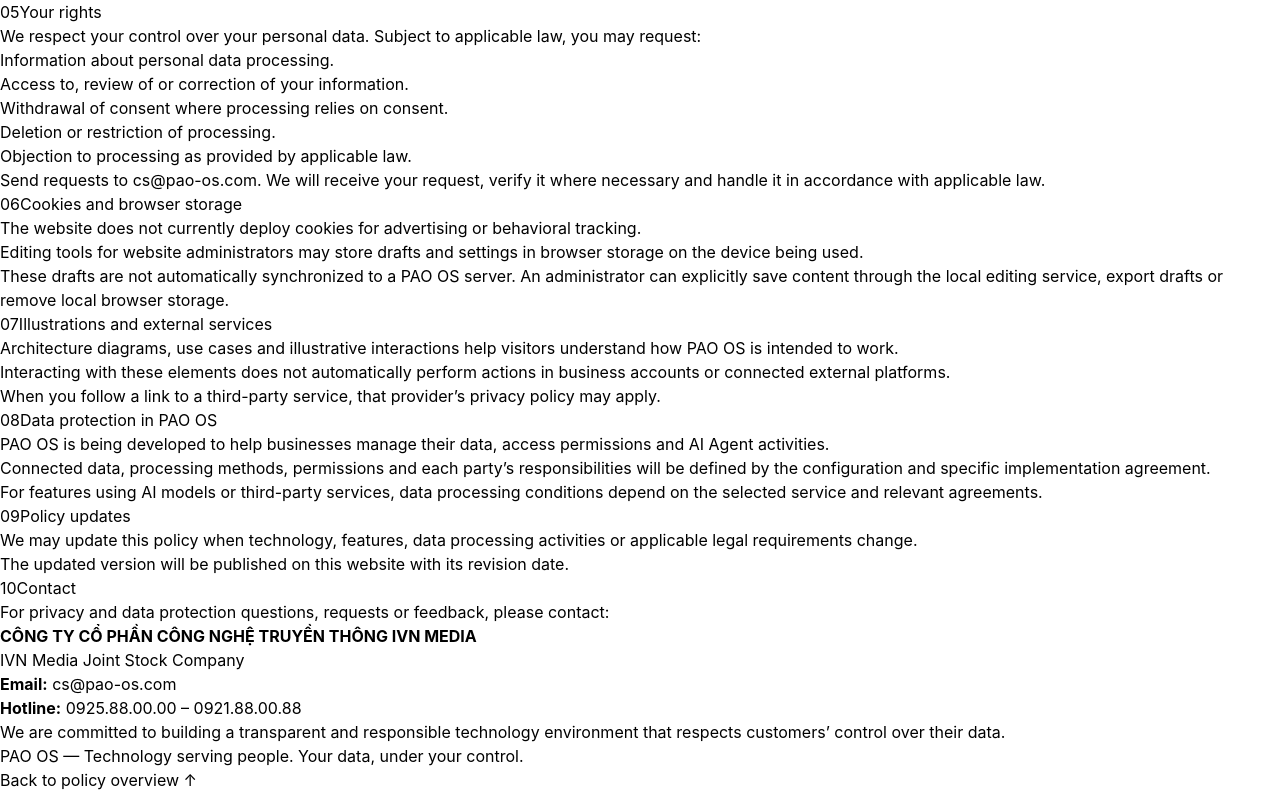
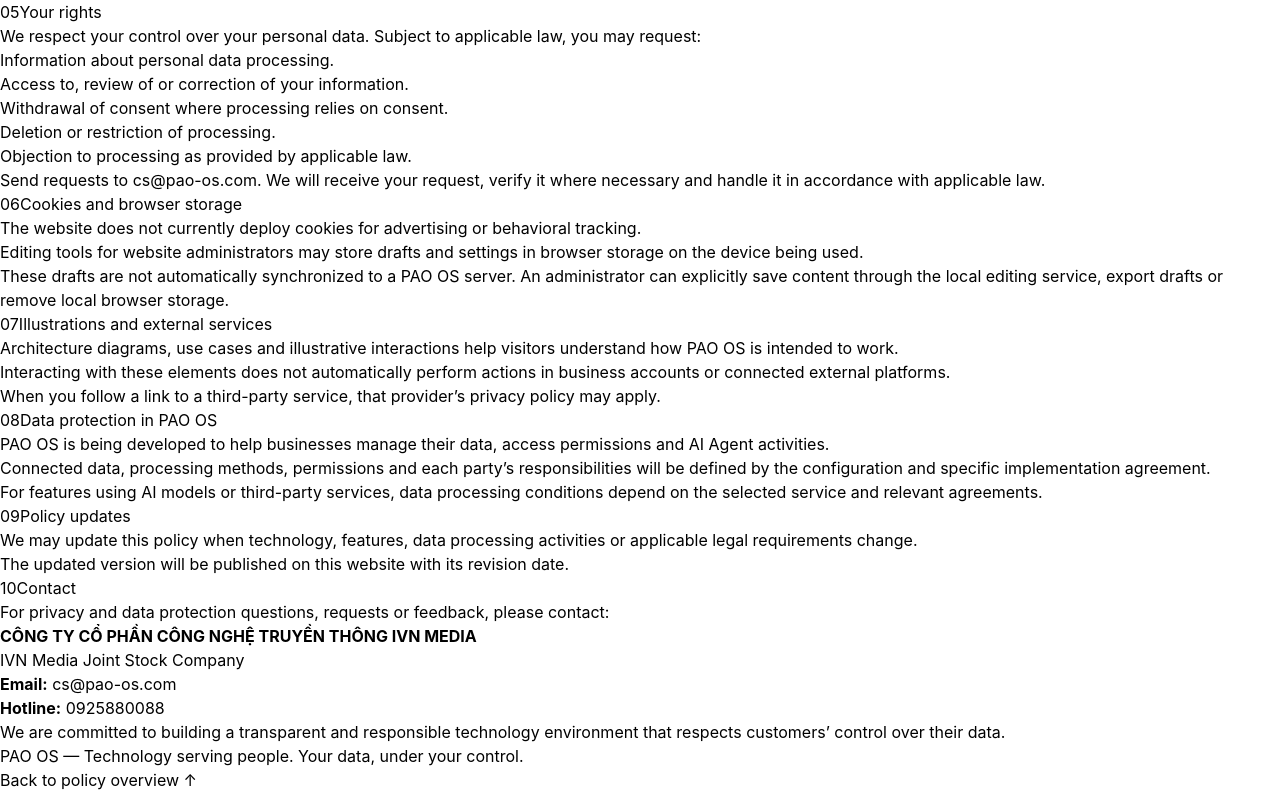
Before and after one commit to CEH-YuLing/PAO-Website, a Next.js app: page /en/privacy in a window 1280 px wide. Shown: the part 1009-1801 px from the top of the page. Built offline with nearby package versions, Linux system fonts and the light colour scheme.

Commit message:
Use 0925880088 as the sole PAO contact number

```diff
--- a/components/privacy-content.tsx
+++ b/components/privacy-content.tsx
@@ -12,10 +12,10 @@
 };
 
 function inline(text: string): ReactNode {
-  return text.split(/(\*\*.*?\*\*|cs@pao-os\.com|0925\.88\.00\.00|0921\.88\.00\.88)/g).map((part, i) => {
+  return text.split(/(\*\*.*?\*\*|cs@pao-os\.com|0925880088)/g).map((part, i) => {
     if (part.startsWith('**') && part.endsWith('**')) return <strong key={i}>{inline(part.slice(2, -2))}</strong>;
     if (part === 'cs@pao-os.com') return <a key={i} href="mailto:cs@pao-os.com">{part}</a>;
-    if (/^092[15]\./.test(part)) return <a key={i} href={`tel:+84${part.replaceAll('.', '').slice(1)}`}>{part}</a>;
+    if (part === '0925880088') return <a key={i} href={`tel:+84${part.replaceAll('.', '').slice(1)}`}>{part}</a>;
     return part;
   });
 }
--- a/lib/content-en.json
+++ b/lib/content-en.json
@@ -166,7 +166,7 @@
   "lien-he.copy.2": "Your business.",
   "lien-he.copy.3": "A way forward with PAO.",
   "lien-he.copy.4": "Talk to IVN Network about your business challenges and how PAO can help connect the work.",
-  "lien-he.copy.5": "Call 0925 88 00 88",
+  "lien-he.copy.5": "Call 0925880088",
   "lien-he.copy.6": "Explore use cases",
   "footer.copy.1": "PAO · AI Business Operating System for SMEs.",
   "footer.copy.2": "Developed by ",
--- a/lib/content-zh.json
+++ b/lib/content-zh.json
@@ -166,7 +166,7 @@
   "lien-he.copy.2": "您的企业。",
   "lien-he.copy.3": "与 PAO 一起前行。",
   "lien-he.copy.4": "与 IVN Network 交流企业面对的挑战，以及 PAO 如何帮助连接各项工作。",
-  "lien-he.copy.5": "致电 0925 88 00 88",
+  "lien-he.copy.5": "致电 0925880088",
   "lien-he.copy.6": "探索应用场景",
   "footer.copy.1": "PAO · 面向中小企业的 AI 企业操作系统。",
   "footer.copy.2": "开发团队 ",
--- a/lib/content.ts
+++ b/lib/content.ts
@@ -55,5 +55,5 @@
   ['PAO hỗ trợ marketing như thế nào?', 'PAO hướng tới hỗ trợ brief, kế hoạch, nội dung và đọc báo cáo. Kết nối nền tảng quảng cáo, đăng nội dung hoặc chi tiêu cần quyền và nghiệm thu riêng; các thẻ trên website không xác nhận những hành động đó đang hoạt động.'],
   ['PAO có thay thế nhân viên không?', 'PAO được định hướng làm công cụ hỗ trợ và điều phối. Con người vẫn xác định mục tiêu, cung cấp ngữ cảnh, xem xét chất lượng và quyết định những hành động quan trọng.'],
   ['Dữ liệu doanh nghiệp được bảo vệ thế nào?', 'Thiết kế PAO phân tách ngữ cảnh và quyền theo doanh nghiệp, có kiểm soát truy cập và bước duyệt trong các luồng đã hỗ trợ. Phạm vi dữ liệu gửi tới AI phụ thuộc nguồn và nhà cung cấp được chọn. Không coi nghiệm thu local là chứng nhận bảo mật production.'],
-  ['Làm thế nào để tìm hiểu hoặc trải nghiệm PAO?', 'Bạn có thể dùng demo mô phỏng ngay trên trang hoặc liên hệ IVN Media qua cs@pao-os.com và hotline 0925.88.00.00 để trao đổi về sản phẩm. Website chưa cung cấp đăng ký tài khoản hoặc cam kết lịch mở bán.'],
+  ['Làm thế nào để tìm hiểu hoặc trải nghiệm PAO?', 'Bạn có thể dùng demo mô phỏng ngay trên trang hoặc liên hệ IVN Media qua cs@pao-os.com và hotline 0925880088 để trao đổi về sản phẩm. Website chưa cung cấp đăng ký tài khoản hoặc cam kết lịch mở bán.'],
 ] as const;
--- a/lib/privacy-policy.json
+++ b/lib/privacy-policy.json
@@ -104,7 +104,7 @@
           "**CÔNG TY CỔ PHẦN CÔNG NGHỆ TRUYỀN THÔNG IVN MEDIA**",
           "IVN Media Joint Stock Company",
           "**Email:** cs@pao-os.com",
-          "**Hotline:** 0925.88.00.00 – 0921.88.00.88",
+          "**Hotline:** 0925880088",
           "Chúng tôi cam kết xây dựng một môi trường công nghệ minh bạch, có trách nhiệm và tôn trọng quyền kiểm soát dữ liệu của khách hàng."
         ]
       }
@@ -213,7 +213,7 @@
           "**CÔNG TY CỔ PHẦN CÔNG NGHỆ TRUYỀN THÔNG IVN MEDIA**",
           "IVN Media Joint Stock Company",
           "**Email:** cs@pao-os.com",
-          "**Hotline:** 0925.88.00.00 – 0921.88.00.88",
+          "**Hotline:** 0925880088",
           "We are committed to building a transparent and responsible technology environment that respects customers’ control over their data."
         ]
       }
@@ -322,7 +322,7 @@
           "**CÔNG TY CỔ PHẦN CÔNG NGHỆ TRUYỀN THÔNG IVN MEDIA**",
           "IVN Media Joint Stock Company",
           "**电子邮件：** cs@pao-os.com",
-          "**热线：** 0925.88.00.00 – 0921.88.00.88",
+          "**热线：** 0925880088",
           "我们致力于营造透明、负责任的技术环境，尊重客户对自身数据的控制权。"
         ]
       }
--- a/lib/site-content.json
+++ b/lib/site-content.json
@@ -246,7 +246,7 @@
     "links.hero.primary": "#gioi-thieu",
     "links.hero.secondary": "mailto:cs@pao-os.com",
     "contact.email.link": "mailto:cs@pao-os.com",
-    "contact.phone.link": "tel:+84925880000",
+    "contact.phone.link": "tel:+84925880088",
     "nav.cta": "Liên hệ PAO",
     "background.mode": "ghost",
     "background.speed": "0.22",
@@ -257,7 +257,7 @@
     "seo.title": "PAO OS — Hệ điều hành doanh nghiệp tích hợp AI | IVN Network",
     "seo.description": "PAO OS — hệ điều hành doanh nghiệp AI-native dành cho SME, kết nối tri thức, lập kế hoạch, điều phối công việc và xem xét kết quả. Phát triển bởi IVN Network.",
     "contact.email": "cs@pao-os.com",
-    "contact.phone": "0925.88.00.00 - 0921.88.00.88",
+    "contact.phone": "0925880088",
     "hero.automation.title": "Hệ thống vận hành tự động",
     "hero.automation.text": "Một nền tảng kết nối , tự động hóa toàn bộ",
     "demoScenarios.3.title": "Triển khai & giám sát quảng cáo tự động",
```
